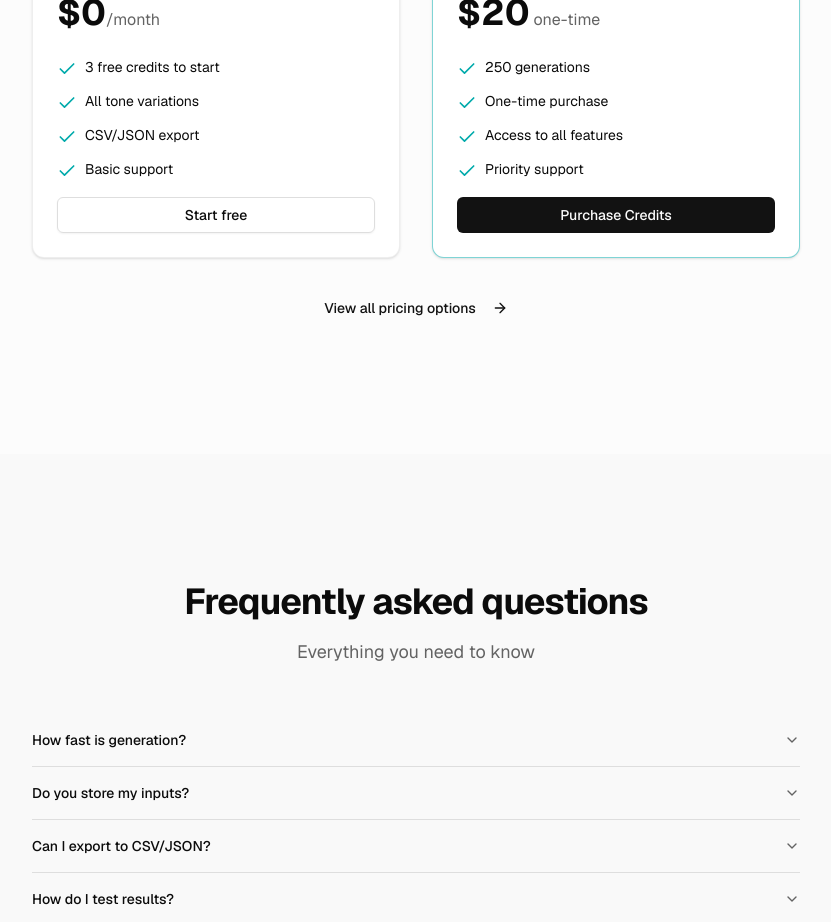
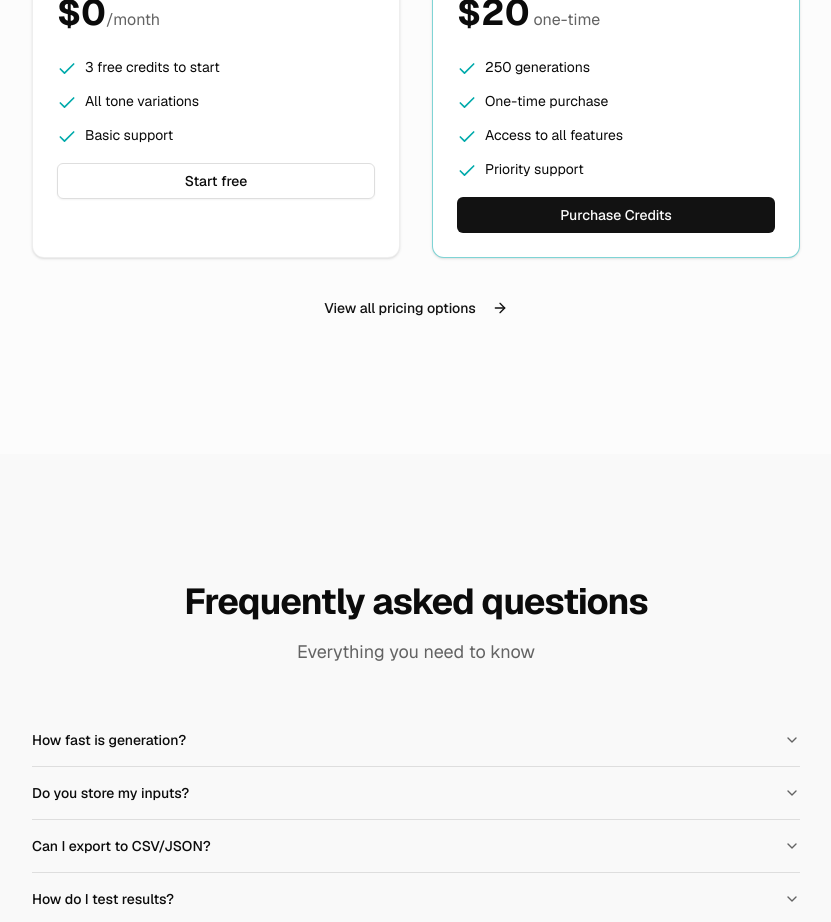
Before and after one commit to KIMYOUNGGWANG/ScreenCopy.ai, a Next.js app: page / in a window 1280 px wide. Shown: the part 3140-4062 px from the top of the page, without its empty margins (224-1055 px from the left). Built offline with nearby package versions, Linux system fonts and the light colour scheme; no server answers.

Commit message:
fix: 구현되지 않은 'CSV/JSON export' 기능 안내 문구 제거
실제 구현된 기능과 제품의 약속을 일치시키기 위해, 랜딩 페이지의 기능 목록에서 'CSV/JSON export' 항목을 제거합니다.

```diff
--- a/components/landing/PricingTeaserSection.tsx
+++ b/components/landing/PricingTeaserSection.tsx
@@ -35,10 +35,7 @@ export function PricingTeaserSection() {
                   <Check className="h-5 w-5 text-accent mt-0.5 flex-shrink-0" aria-hidden="true" />
                   <span className="text-sm">All tone variations</span>
                 </li>
-                <li className="flex items-start gap-2">
-                  <Check className="h-5 w-5 text-accent mt-0.5 flex-shrink-0" aria-hidden="true" />
-                  <span className="text-sm">CSV/JSON export</span>
-                </li>
+
                 <li className="flex items-start gap-2">
                   <Check className="h-5 w-5 text-accent mt-0.5 flex-shrink-0" aria-hidden="true" />
                   <span className="text-sm">Basic support</span>
```
